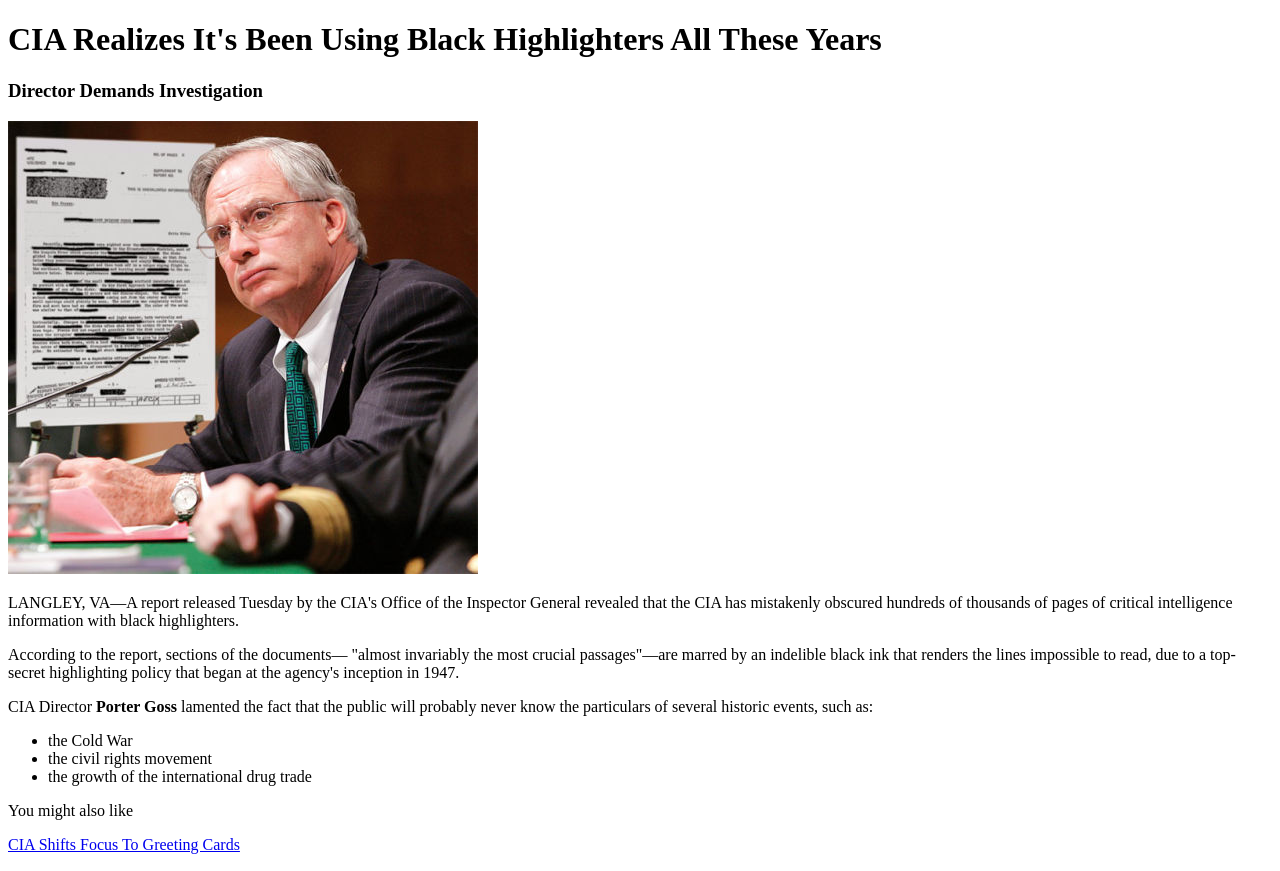
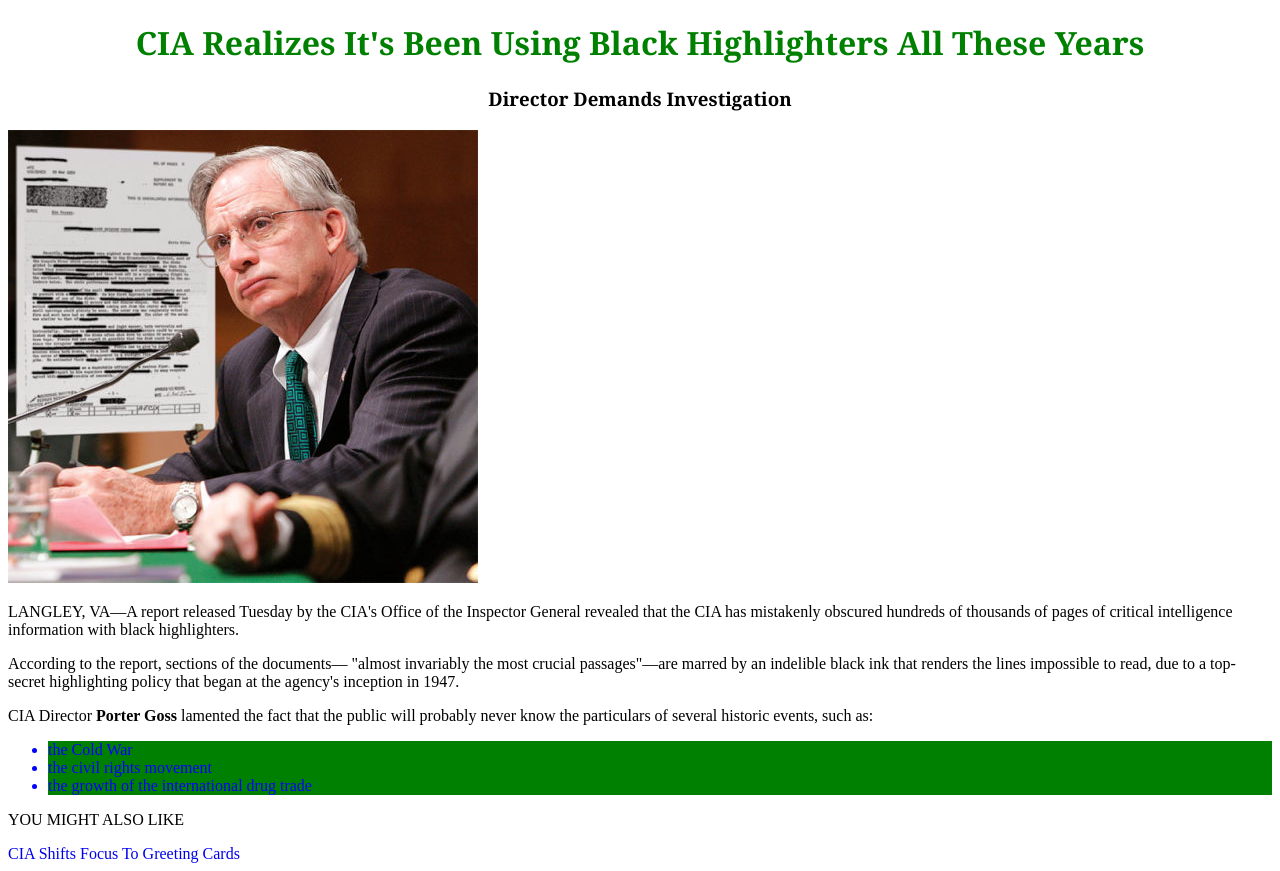
Before and after one commit to aaronbryan12/fsw-100, a plain HTML site: page week2a/project1/index.html in a window 1280 px wide. Drawn offline with Linux system fonts and the light colour scheme.

Commit message:
yourmessage

```diff
--- a/week2a/project1/index.html
+++ b/week2a/project1/index.html
@@ -1,7 +1,7 @@
 <!DOCTYPE html>
 <html>
     <head>
-
+        <link rel="stylesheet" href="styles.css">
     </head>
     <body>
         <h1>CIA Realizes It's Been Using Black Highlighters All These Years</h1>
@@ -22,15 +22,15 @@
             </p>
 
         </div>
-        <ul>
-            <li>the Cold War</li>
-            <li>the civil rights movement</li>
-            <li>the growth of the international drug trade</li>
+        <ul class="parent">
+            <li class="the-Cold-War"> the Cold War </li>
+            <li class="the-civil-rights-movement">the civil rights movement</li>
+            <li class="the-growth-of-the-international-drug-trade">the growth of the international drug trade</li>
         </ul>
-        <div>
+        <div class="parent">
             <p> You might also like</p>
         </div>
-        <div>
+        <div class="parent">
             <a href="http://www.theonion.com/articles/cia-to-shift-focus-to-greeting-cards,4312/">CIA Shifts Focus To Greeting Cards</a>
         </div>
     </body>
--- /dev/null
+++ b/week2a/project1/styles.css
@@ -0,0 +1,37 @@
+.the-Cold-War {
+    color: blue;
+}
+.the-civil-rights-movement {
+    color: Blue;
+}
+.the-growth-of-the-international-drug-trade {
+    color: Blue;
+}
+.parent > li {
+    background-color: green;
+}
+h1 {
+    color: green;
+    font-family: Georgia
+}
+h1 {
+    text-align:center
+}
+h3 {
+    text-align:center
+}
+h3 {
+    font-family: Georgia
+}
+.parent > p {
+    text-transform: uppercase;
+}
+.parent > a {
+    text-decoration: none;
+}
+.parent > a:hover {
+    text-decoration:underline
+}
+.parent > img src = CIA-Director- {
+    image float: left
+}
```
